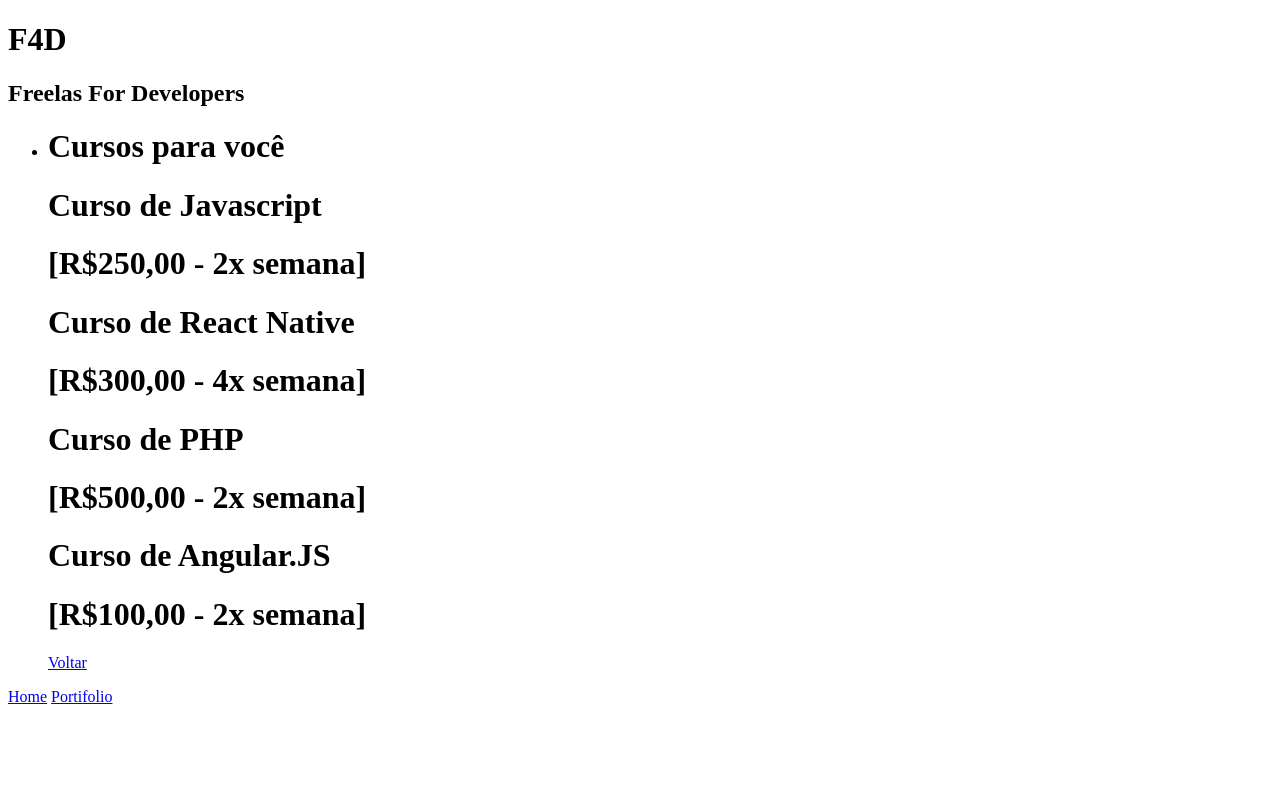
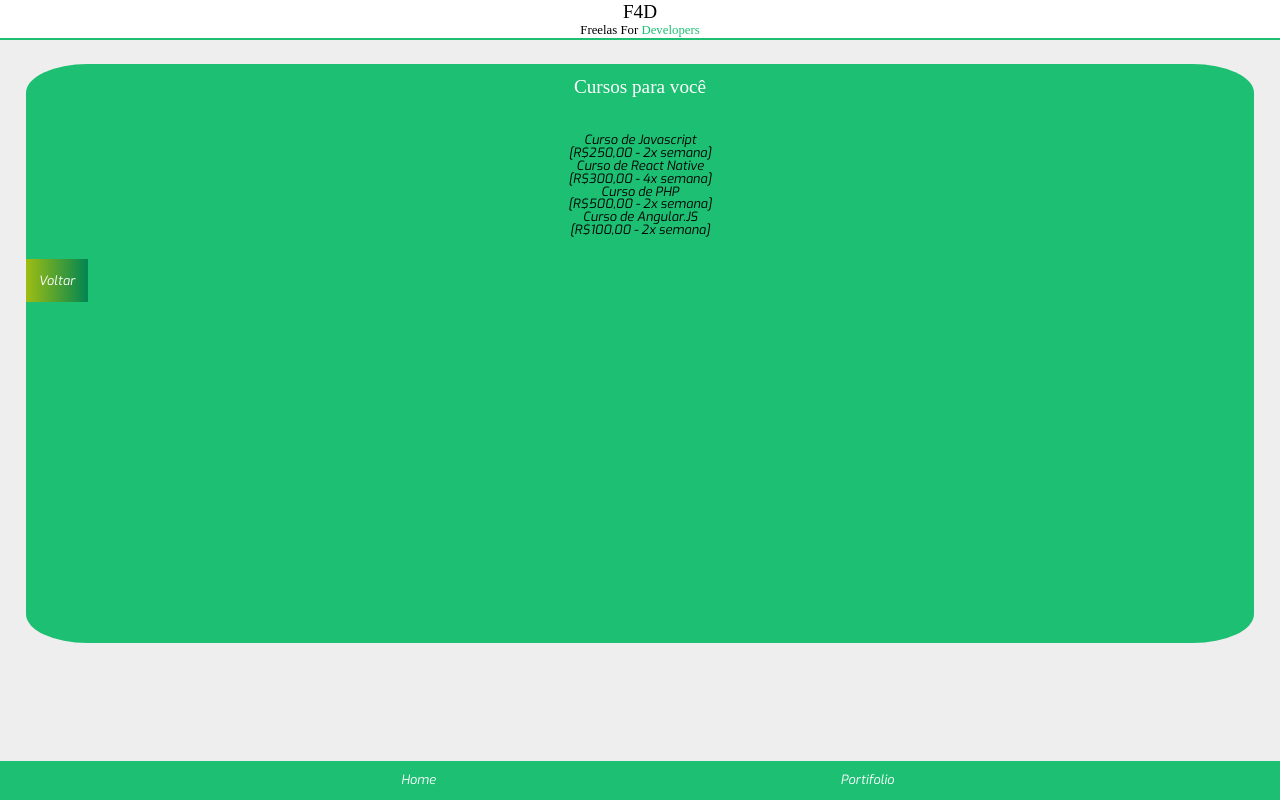
Before and after one commit to RicardoMourao-py/f4d, a plain HTML site: page cursos.html in a window 1280 px wide. Drawn offline with Linux system fonts and the light colour scheme; the site is published under a folder, as on GitHub Pages, so addresses that start at the root find nothing; a web font is replaced by a local one.

Commit message:
ajeitando cursos.html

```diff
--- a/cursos.html
+++ b/cursos.html
@@ -5,11 +5,11 @@
     <meta http-equiv="X-UA-Compatible" content="IE=edge">
     <meta name="viewport" content="width=device-width, initial-scale=1.0">
     <title>Cursos</title>
-    <link rel="stylesheet" href="/styles/reset.css">
-    <link rel="stylesheet" href="/styles/style.css">
+    <link rel="stylesheet" href="styles/reset.css">
+    <link rel="stylesheet" href="styles/style.css">
     <link rel="preconnect" href="https://fonts.gstatic.com">
     <link href="https://fonts.googleapis.com/css2?family=Antic+Slab&family=Exo:ital@1&display=swap" rel="stylesheet">
-    <link rel="icon" href="/img/favicon.ico" type="image/x-icon"/>
+    <link rel="icon" href="img/favicon.ico" type="image/x-icon"/>
     <link rel="shortcut icon" href="favicon.ico" type="image/x-icon"/>
 
 </head>
```
